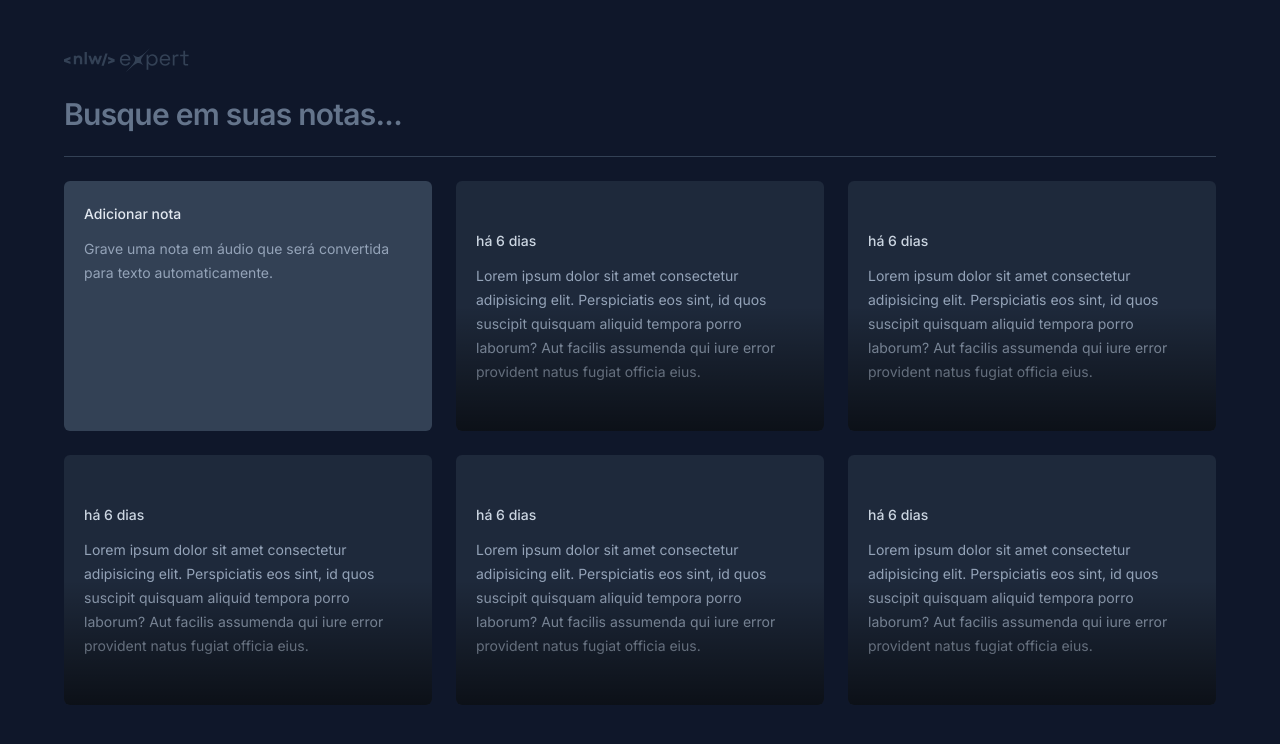
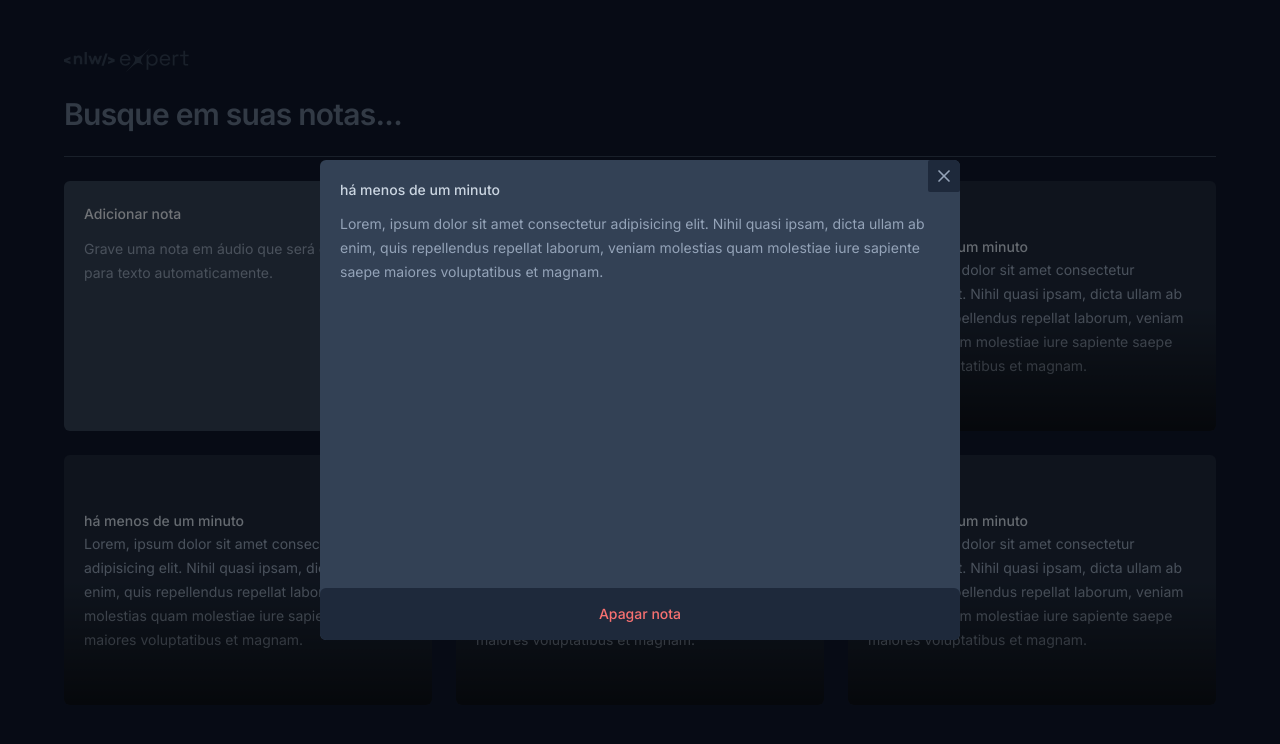
Before and after one commit to hideakigabriel/nlw-expert-reactjs, a React (Vite) app: page / in a window 1280 px wide. Both pictures are taken after a click on the button 640 px from the left and 306 px from the top of the page. Shown: the top 744 px of the page. Built offline with nearby package versions, Linux system fonts and the light colour scheme.

Commit message:
feat: add NoteCard modal component

```diff
--- a/package.json
+++ b/package.json
@@ -9,6 +9,9 @@
     "preview": "vite preview"
   },
   "dependencies": {
+    "@radix-ui/react-dialog": "^1.0.5",
+    "date-fns": "^3.3.1",
+    "lucide-react": "^0.330.0",
     "react": "^18.2.0",
     "react-dom": "^18.2.0"
   },
--- a/src/app.tsx
+++ b/src/app.tsx
@@ -3,6 +3,11 @@ import { NewNoteCard } from "./components/new-note-card";
 import { NoteCard } from "./components/note-card";
 
 export function App() {
+
+  const note = {
+    date: new Date(),
+    content: "Lorem, ipsum dolor sit amet consectetur adipisicing elit. Nihil quasi ipsam, dicta ullam ab enim, quis repellendus repellat laborum, veniam molestias quam molestiae iure sapiente saepe maiores voluptatibus et magnam."
+  }
   return (
     <div className="mx-auto max-w-6xl my-12 space-y-6">
       <img src={logo} alt="NLW Expert" />
@@ -17,14 +22,17 @@ export function App() {
       <div className="h-px bg-slate-700" />
 
       <div className="grid grid-cols-3 gap-6 auto-rows-[250px]">
+
         <NewNoteCard />
-        <NoteCard />
-        <NoteCard />
-        <NoteCard />
-        <NoteCard />
-        <NoteCard />
+
+        <NoteCard note={note} />
+        <NoteCard note={note} />
+        <NoteCard note={note} />
+        <NoteCard note={note} />
+        <NoteCard note={note} />
 
       </div>
+
     </div>
   );
 }
--- a/src/components/note-card.tsx
+++ b/src/components/note-card.tsx
@@ -1,15 +1,50 @@
-export function NoteCard() {
+import * as Dialog from "@radix-ui/react-dialog";
+import { formatDistanceToNow } from "date-fns";
+import { ptBR } from "date-fns/locale";
+import { X } from "lucide-react";
+
+interface NoteCardProps {
+  note: {
+    date: Date;
+    content: string;
+  };
+}
+
+export function NoteCard({ note }: NoteCardProps) {
   return (
-    <button className="rounded-md text-left bg-slate-800 p-5 space-y-3 overflow-hidden relative outline-none hover:ring-2 hover:ring-slate-600 hover:cursor-pointer focus-visible:ring-2 focus-visible:ring-lime-400" >
-      <span className="text-sm font-medium text-slate-300">há 6 dias</span>
-      <p className="text-sm leading-6 text-slate-400">
-        Lorem ipsum dolor sit amet consectetur adipisicing elit. Perspiciatis
-        eos sint, id quos suscipit quisquam aliquid tempora porro laborum? Aut
-        facilis assumenda qui iure error provident natus fugiat officia eius.
-      </p>
+    <Dialog.Root>
+      <Dialog.Trigger className="rounded-md text-left flex-col bg-slate-800 p-5 gap-3 overflow-hidden relative outline-none hover:ring-2 hover:ring-slate-600 hover:cursor-pointer focus-visible:ring-2 focus-visible:ring-lime-400">
+        <span className="text-sm font-medium text-slate-300">
+          {formatDistanceToNow(note.date, { locale: ptBR, addSuffix: true })}
+        </span>
+        <p className="text-sm leading-6 text-slate-400">{note.content}</p>
 
-      <div className="absolute bottom-0 left-0 right-0 h-1/2 bg-gradient-to-t from-black/60 to-black/0 pointer-events-none" />
+        <div className="absolute bottom-0 left-0 right-0 h-1/2 bg-gradient-to-t from-black/60 to-black/0 pointer-events-none" />
+      </Dialog.Trigger>
 
-    </button>
+      <Dialog.Portal>
+        <Dialog.Overlay className="inset-0 fixed bg-black/50 ease-in-out" />
+        <Dialog.Content className="fixed overflow-hidden left-1/2 top-1/2 -translate-x-1/2 -translate-y-1/2 max-w-[640px] w-full h-[60vh] bg-slate-700 rounded-md flex flex-col outline-none ">
+
+          <Dialog.Close className="absolute top-0 right-0 bg-slate-800 p-1.5 text-slate-400 rounded-sm hover:text-slate-100">
+            <X className="size-5" />
+          </Dialog.Close>
+
+          <div className="flex flex-1 flex-col gap-3 p-5">
+            <span className="text-sm font-medium text-slate-300">
+              {formatDistanceToNow(note.date, { locale: ptBR, addSuffix: true })}
+            </span>
+            <p className="text-sm leading-6 text-slate-400">{note.content}</p>
+          </div>
+
+          <button
+          type="button"
+          className="w-full bg-slate-800 py-4 text-center text-sm text-slate-300 outline-none rounded-md font-medium group"
+          >
+            <span className="text-red-400 group-hover:underline">Apagar nota</span>
+          </button>
+        </Dialog.Content>
+      </Dialog.Portal>
+    </Dialog.Root>
   );
 }
```
Also changed, not shown: 1 other file (tests, documents, lock files or other folders).
